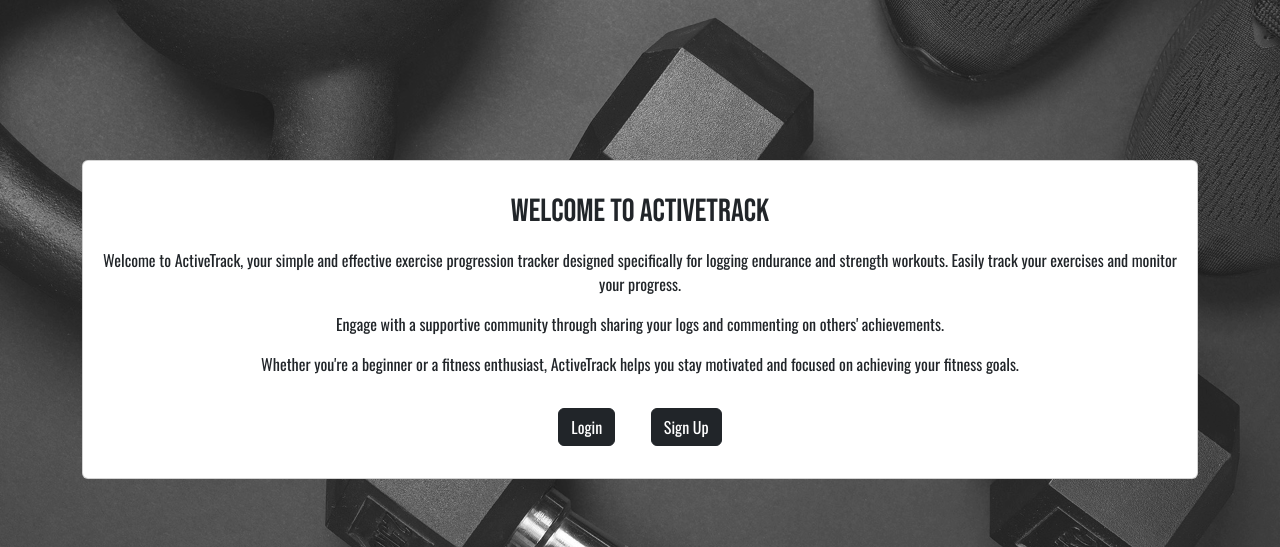
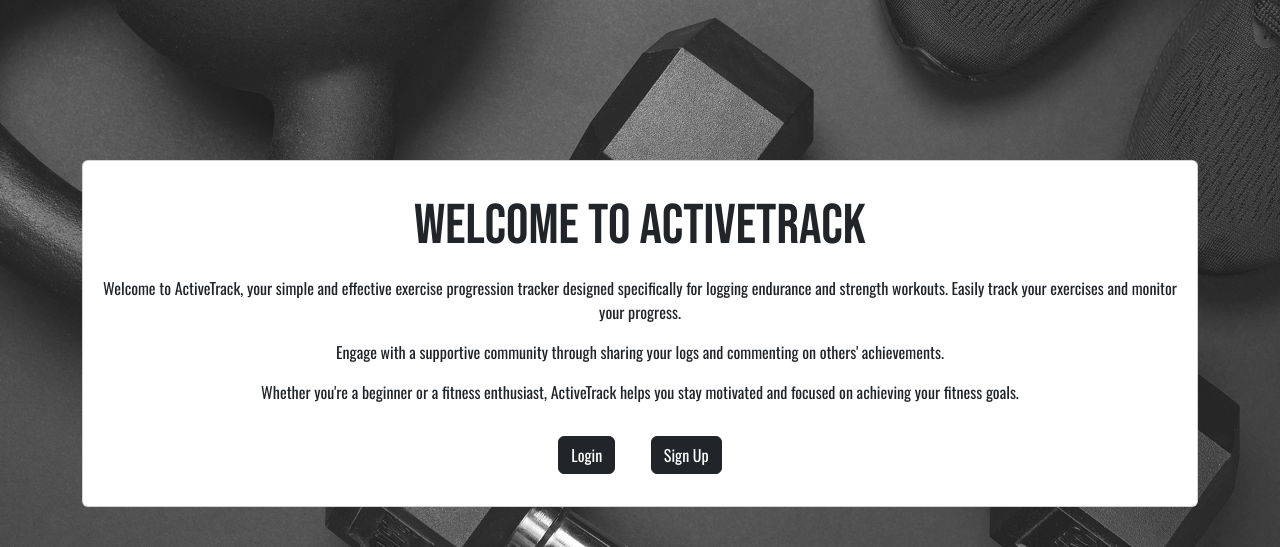
Before and after one commit to collingsandrew/milestone-project-3, a Flask app: page / in a window 1280 px wide. Shown: the part 101-648 px from the top of the page. Run offline with Flask 3, Linux system fonts and the light colour scheme.

```diff
--- a/activetrack/static/css/style.css
+++ b/activetrack/static/css/style.css
@@ -58,3 +58,7 @@ footer a {
     margin-top: 10rem;
     margin-bottom: 5rem;
 }
+
+.main-card h2 {
+    font-size: 350%;
+}
```
